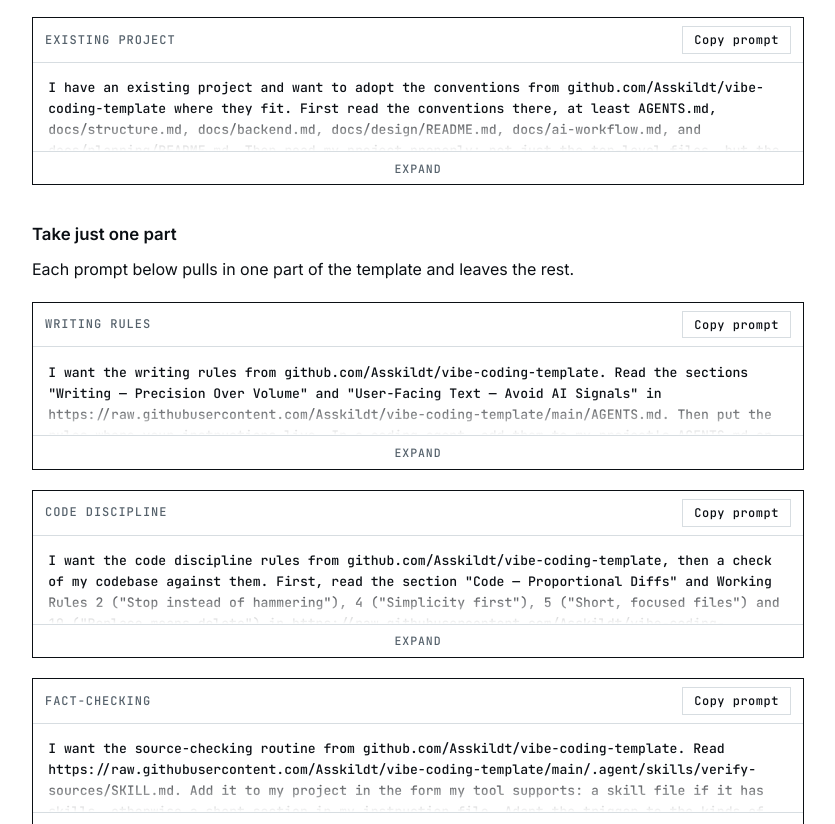
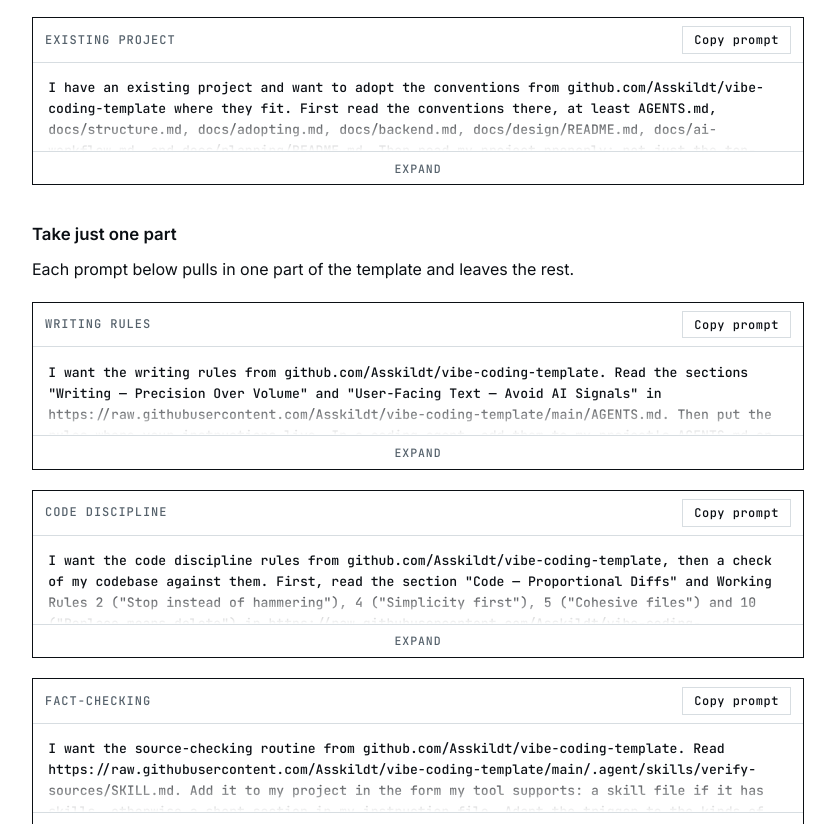
Before and after one commit to Asskildt/vibe-coding-template, a plain HTML site: page web/index.html in a window 1280 px wide. Shown: the part 771-1595 px from the top of the page, without its empty margins (222-1057 px from the left). Drawn offline with Linux system fonts and the light colour scheme.

Commit message:
Incorporate KartMap feedback: cohesive files, adoption guide, BaaS security, agent git workflow

```diff
--- a/web/index.html
+++ b/web/index.html
@@ -121,7 +121,7 @@
           <button class="copy" type="button" data-copy="p-existing" aria-describedby="l-existing">Copy prompt</button>
         </div>
         <div class="prompt-body">
-          <pre id="p-existing">I have an existing project and want to adopt the conventions from github.com/Asskildt/vibe-coding-template where they fit. First read the conventions there, at least AGENTS.md, docs/structure.md, docs/backend.md, docs/design/README.md, docs/ai-workflow.md, and docs/planning/README.md. Then read my project properly: not just the top-level files, but the real structure, the main modules, config, and any existing docs, so your read is grounded in how it actually works. Then talk it through with me: propose which conventions are worth adopting and which don't fit, and whether to copy files in or just borrow ideas. Don't change anything until we've agreed.</pre>
+          <pre id="p-existing">I have an existing project and want to adopt the conventions from github.com/Asskildt/vibe-coding-template where they fit. First read the conventions there, at least AGENTS.md, docs/structure.md, docs/adopting.md, docs/backend.md, docs/design/README.md, docs/ai-workflow.md, and docs/planning/README.md. Then read my project properly: not just the top-level files, but the real structure, the main modules, config, and any existing docs, so your read is grounded in how it actually works. Then talk it through with me: propose which conventions are worth adopting and which don't fit, and whether to copy files in (including docs/decisions/) or just borrow ideas. Follow docs/adopting.md for the order of work. Don't change anything until we've agreed.</pre>
         </div>
         <button class="prompt-expand" type="button" aria-expanded="false" aria-controls="p-existing" aria-describedby="l-existing">Expand</button>
       </div>
@@ -146,7 +146,7 @@
           <button class="copy" type="button" data-copy="p-code" aria-describedby="l-code">Copy prompt</button>
         </div>
         <div class="prompt-body">
-          <pre id="p-code">I want the code discipline rules from github.com/Asskildt/vibe-coding-template, then a check of my codebase against them. First, read the section "Code — Proportional Diffs" and Working Rules 2 ("Stop instead of hammering"), 4 ("Simplicity first"), 5 ("Short, focused files") and 10 ("Replace means delete") in https://raw.githubusercontent.com/Asskildt/vibe-coding-template/main/AGENTS.md, and https://raw.githubusercontent.com/Asskildt/vibe-coding-template/main/docs/structure.md. Compare them with the instruction file I already use, then propose adding only what is missing or conflicts with mine. Second, read my actual folders and imports. Report where core code imports from feature modules, where a module reaches into another module's internal files, folders with 10 or more files at the same level, and files over roughly 300 lines, worst first. Don't change anything until we've agreed.</pre>
+          <pre id="p-code">I want the code discipline rules from github.com/Asskildt/vibe-coding-template, then a check of my codebase against them. First, read the section "Code — Proportional Diffs" and Working Rules 2 ("Stop instead of hammering"), 4 ("Simplicity first"), 5 ("Cohesive files") and 10 ("Replace means delete") in https://raw.githubusercontent.com/Asskildt/vibe-coding-template/main/AGENTS.md, and https://raw.githubusercontent.com/Asskildt/vibe-coding-template/main/docs/structure.md. Compare them with the instruction file I already use, then propose adding only what is missing or conflicts with mine. Second, read my actual folders and imports. Report where core code imports from feature modules, where a module reaches into another module's internal files, folders with 10 or more files at the same level, and files over roughly 300 lines, worst first. Also flag the opposite: tiny files with no responsibility of their own. Don't change anything until we've agreed.</pre>
         </div>
         <button class="prompt-expand" type="button" aria-expanded="false" aria-controls="p-code" aria-describedby="l-code">Expand</button>
       </div>
```
Also changed, not shown: web/llms.txt, 13 other files.
